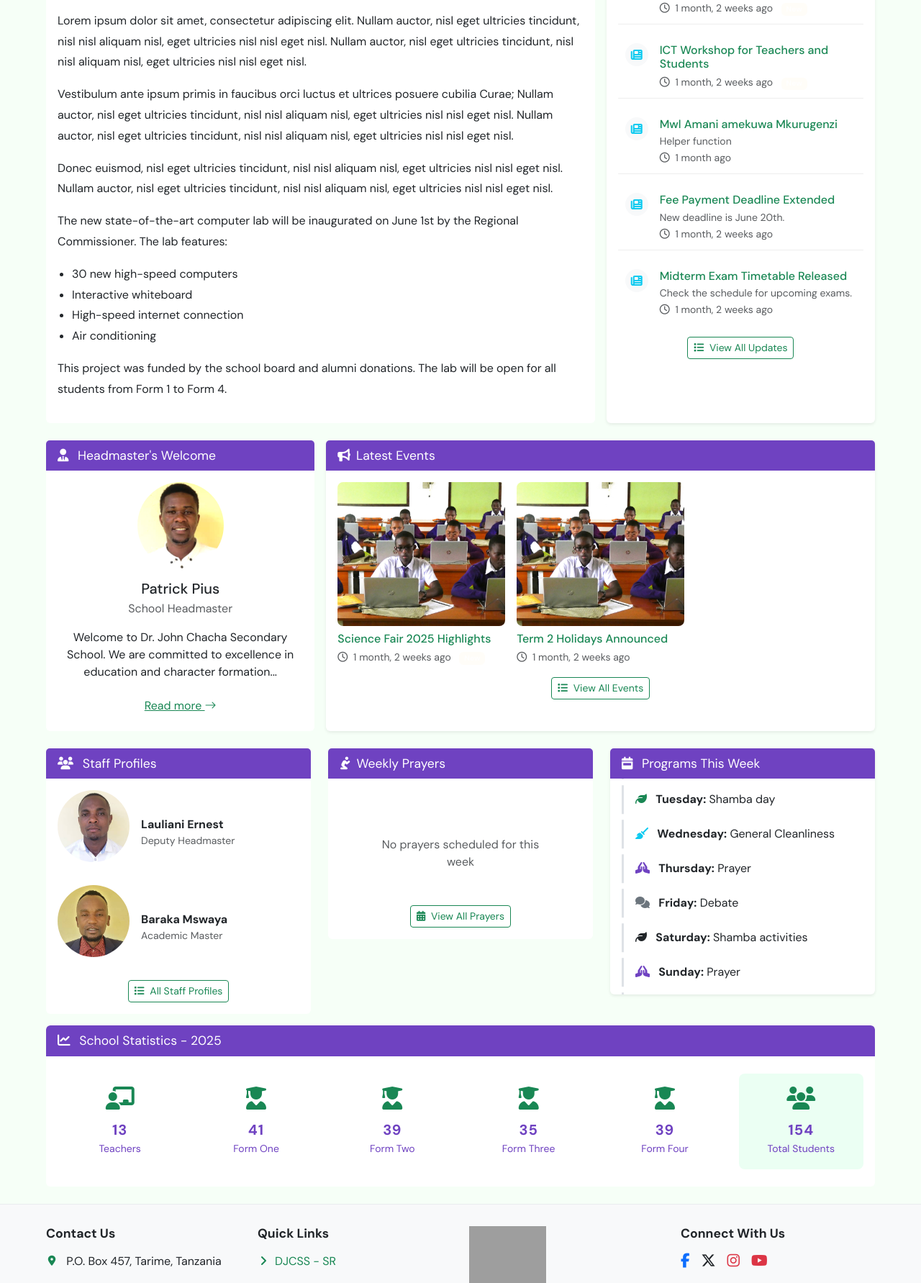
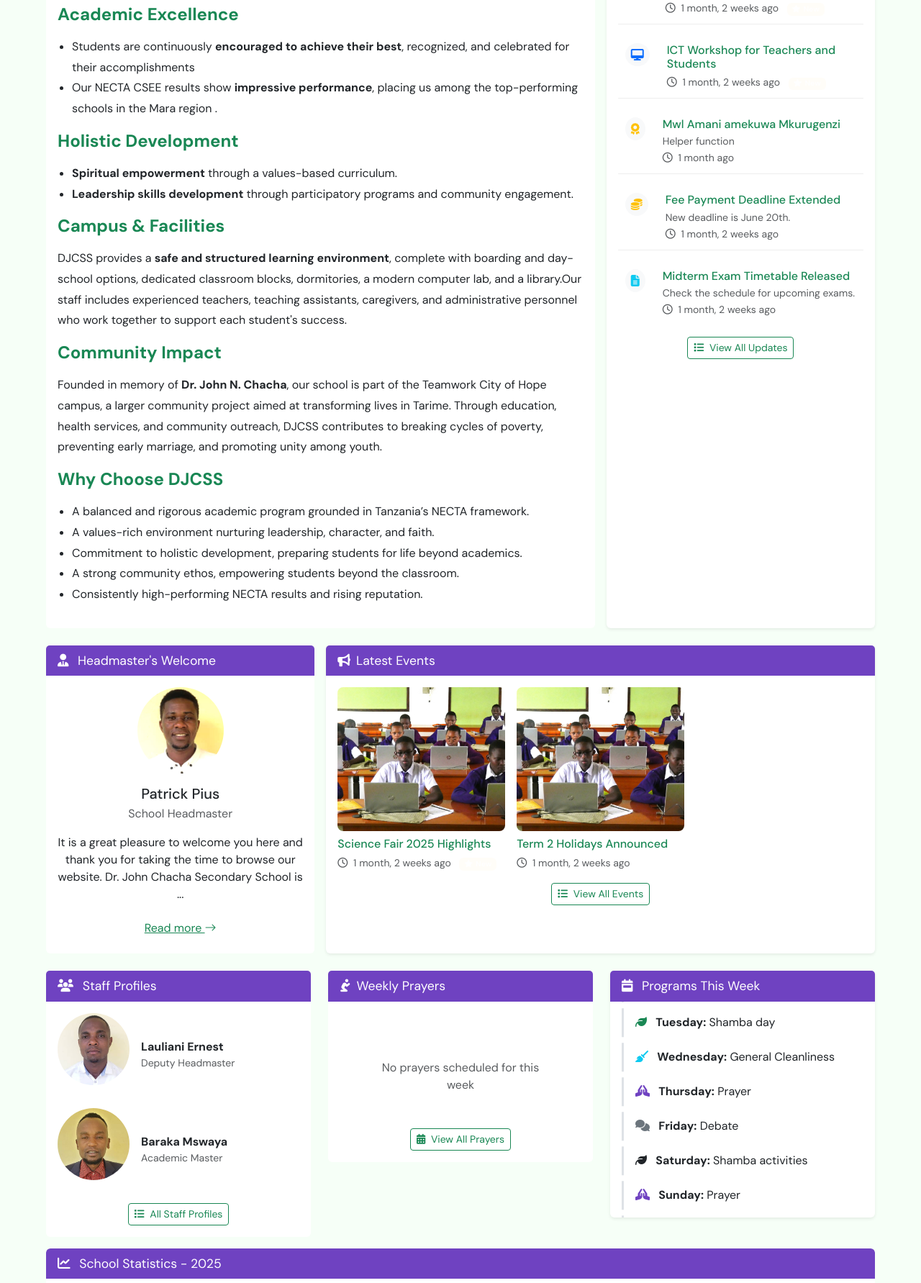
Before and after one commit to d3UsPr0/djcss, a Django app: page / in a window 1280 px wide. Shown: the part 1167-2950 px from the top of the page at 72% size. Run offline with Django 5.2, Linux system fonts and the light colour scheme; data comes from the database, SQL or seed files in the repository; both versions use the stored data as it was after the commit; some libraries are stand-ins or nearby versions; grey boxes are pictures that could not be loaded.

Commit message:
updated HM and About us

```diff
--- a/djcss/settings.py
+++ b/djcss/settings.py
@@ -27,7 +27,7 @@ SECRET_KEY = 'django-insecure-=n8ka&ta(1ip6bcfghdi+*$z(dnl1&0(ju*16ag)x1j7tvn(oj
 DEBUG = True
 
 ALLOWED_HOSTS = [
-    '192.168.0.13',
+    '192.168.0.58',
     '192.168.0.45',
     '10.23.207.103',
     '127.0.0.1',
@@ -46,6 +46,7 @@ INSTALLED_APPS = [
     'django.contrib.sessions',
     'django.contrib.messages',
     'django.contrib.staticfiles',
+    'django.contrib.humanize',
 ]
 
 MEDIA_URL = '/media/'
--- a/web/static/web/css/styles.css
+++ b/web/static/web/css/styles.css
@@ -479,7 +479,6 @@ body {
 
 .footer h6 {
   font-size: 1.1rem;
-  margin-bottom: 1rem;
 }
 
 .footer a {
@@ -686,8 +685,19 @@ body {
   height: 2px;
   background-color: var(--site-purple);
   width: 80px;
-  margin: 1.5rem auto;
+  margin: 0.05rem auto;
   opacity: 0.5;
+}
+
+/* Remove extra spacing from mobile dividers */
+.col-12.d-md-none {
+  margin-top: -0.5rem; /* Compensates for Bootstrap's row gap */
+  margin-bottom: -0.5rem;
+}
+
+.col-12.d-md-none > .px-4 {
+  padding-left: 0 !important;
+  padding-right: 0 !important;
 }
 
 /* Custom arrow styling */
--- a/web/templates/web/base.html
+++ b/web/templates/web/base.html
@@ -160,6 +160,9 @@
                 </ul>
               </li>
               <li class="nav-item px-2">
+                <a class="nav-link" href="{% url "downloads" %}">Downloads</a>
+              </li>
+              <li class="nav-item px-2">
                 <a class="nav-link" href="{% url "contact-us" %}">Contact</a>
               </li>
             </ul>
@@ -194,9 +197,21 @@
             <li class="mb-3">
               <div class="d-flex">
                 <div class="me-3">
-                  <i
-                    class="fas {% if news.category == 'sports' %}fa-trophy text-warning {% elif news.category == 'academic' %}fa-book text-success {% elif news.category == 'events' %}fa-calendar-alt text-primary {% elif news.category == 'health' %}fa-heartbeat text-danger {% else %}fa-newspaper text-info{% endif %} bg-light p-2 rounded-circle"
-                  ></i>
+                  <i class="fas
+  {% if news.category == 'academic' %}fa-book text-primary
+  {% elif news.category == 'exams' %}fa-file-alt text-info
+  {% elif news.category == 'events' %}fa-calendar-days text-success
+  {% elif news.category == 'sports' %}fa-trophy text-warning
+  {% elif news.category == 'achievements' %}fa-medal text-success
+  {% elif news.category == 'meetings' %}fa-users text-secondary
+  {% elif news.category == 'holidays' %}fa-umbrella-beach text-danger
+  {% elif news.category == 'fees' %}fa-coins text-warning
+  {% elif news.category == 'health' %}fa-heartbeat text-danger
+  {% elif news.category == 'ict' %}fa-desktop text-primary
+  {% elif news.category == 'workshops' %}fa-chalkboard-teacher text-info
+  {% elif news.category == 'competitions' %}fa-award text-warning
+  {% else %}fa-clipboard-list text-muted
+  {% endif %} bg-light p-2 rounded-circle me-2"></i>
                 </div>
                 <div>
                   <a
@@ -212,7 +227,9 @@
                     <i class="far fa-clock me-1"></i>
                     {{ news.publish_date|timesince }} ago
                     {% if news.is_featured %}
-                    <span class="badge bg-warning ms-2 blink" style="animation-delay: {{ forloop.counter0|add:"0.2"|floatformat:1 }}s">New</span>
+                    <span class="badge bg-warning ms-2 blink" style="animation-delay: {{ forloop.counter0|add:"0.2"|floatformat:1 }}s">
+                      <i class="fas fa-star me-1"></i>New
+                    </span>
                     {% endif %}
                   </small>
                 </div>
@@ -265,8 +282,7 @@
               </h5>
               <p class="text-muted mb-3">School Headmaster</p>
               <p>
-                Welcome to Dr. John Chacha Secondary School. We are committed to
-                excellence in education and character formation...
+                It is a great pleasure to welcome you here and thank you for taking the time to browse our website. Dr. John Chacha Secondary School is ...
               </p>
               <a href="{% url 'read_more' %}" class="btn btn-link text-success"
                 >Read more <i class="bi bi-arrow-right"></i
@@ -299,7 +315,9 @@
                     <i class="far fa-clock me-1"></i>
                     {{ news.publish_date|timesince }} ago
                     {% if news.is_featured %}
-                    <span class="badge bg-warning ms-2 blink-random">New</span>
+                    <span class="badge bg-warning ms-2 blink" style="animation-delay: {{ forloop.counter0|add:"0.2"|floatformat:1 }}s">
+                      <i class="fas fa-star me-1"></i>New
+                    </span>
                     {% endif %}
                 </small>
                 </div>
@@ -566,10 +584,10 @@
             </p>
           </div>
           <div class="col-12 d-md-none">
-            <div class="px-4">
-              <div class="divider"></div>
-              </div>
-            </div>
+
+            <div class="divider"></div>
+
+          </div>
           <!-- Quick Links Column -->
           <div class="col-12 col-md-6 col-lg-3 mb-4 mb-md-0 text-center text-md-start">
             <h6 class="fw-bold">Quick Links</h6>
@@ -595,9 +613,7 @@
             </p>
           </div>
           <div class="col-12 d-md-none">
-            <div class="px-4">
               <div class="divider"></div>
-              </div>
             </div>
           <!-- School Info Column -->
           <div class="col-12 col-md-6 col-lg-3 mb-4 mb-md-0 text-center text-md-start">
@@ -620,9 +636,7 @@
             <p>Since 2017</p>
           </div>
           <div class="col-12 d-md-none">
-            <div class="px-4">
               <div class="divider"></div>
-              </div>
             </div>
           <!-- Connect Column -->
           <div class="col-12 col-md-6 col-lg-3 text-center text-md-start">
@@ -654,7 +668,7 @@
         <hr class="my-4" />
         <div class="text-center py-2">
           <small class="designer-credit-line">
-            Designed with <i class="fa fa-heart text-danger"></i> by
+            Designed with <i class="fa fa-heart text-danger"></i>by
             <a href="https://deem.com" target="_blank">Deus</a>
           </small>
         </div>
@@ -692,5 +706,28 @@
         }
       });
       </script>
+
+      <script>
+        //AJAX Download Tracking
+  function incrementDownloadCount(pubId) {
+    // AJAX call to increment download count
+    fetch(`/publications/${pubId}/increment_download/`, {
+      method: 'POST',
+      headers: {
+        'X-CSRFToken': '{{ csrf_token }}',
+        'Content-Type': 'application/json',
+      },
+    })
+    .then(response => response.json())
+    .then(data => {
+      if(data.success) {
+        const downloadCount = document.querySelector(`#download-count-${pubId}`);
+        if(downloadCount) {
+          downloadCount.textContent = data.new_count;
+        }
+      }
+    });
+  }
+      </script>
   </body>
 </html>
--- a/web/templates/web/home.html
+++ b/web/templates/web/home.html
@@ -132,43 +132,47 @@
     <div class="card-body">
       <div id="newsDetailView">
         <h4 id="newsDetailTitle" class="mb-3">About Us</h4>
-        <img id="newsDetailImage" src="{% static "web/images/computerlab.jpg"
-        %}" class="img-fluid rounded mb-3" alt="News Image">
         <div id="newsDetailContent" class="news-content">
           <p>
-            Lorem ipsum dolor sit amet, consectetur adipiscing elit. Nullam
-            auctor, nisl eget ultricies tincidunt, nisl nisl aliquam nisl, eget
-            ultricies nisl nisl eget nisl. Nullam auctor, nisl eget ultricies
-            tincidunt, nisl nisl aliquam nisl, eget ultricies nisl nisl eget
-            nisl.
+            <strong>Dr. John Chacha Secondary School (DJCSS)</strong> is a prestigious co-educational O‑Level boarding and day school located in Tarime, Mara Region, Tanzania. Owned by HopeCo and managed by Hope Community Development, DJCSS operates under the Tanzania Education System (NECTA) and proudly supports both academic and holistic growth.
           </p>
+
+          <h4 id="newsDetailTitle" class="mb-3">Our Vision & Mission</h4>
           <p>
-            Vestibulum ante ipsum primis in faucibus orci luctus et ultrices
-            posuere cubilia Curae; Nullam auctor, nisl eget ultricies tincidunt,
-            nisl nisl aliquam nisl, eget ultricies nisl nisl eget nisl. Nullam
-            auctor, nisl eget ultricies tincidunt, nisl nisl aliquam nisl, eget
-            ultricies nisl nisl eget nisl.
+            Our vision is to “serve around 400 students” with a commitment to <strong>academic excellence, leadership development, and spiritual maturity</strong>, building upon the foundation laid at Destiny Primary School by preparing students for university, vocational training, and leadership roles in their communities.
           </p>
+
+          <h4 id="newsDetailTitle" class="mb-3">Academic Excellence</h4>
+          <ul>
+            <li>Students are continuously <strong>encouraged to achieve their best</strong>, recognized, and celebrated for their accomplishments </li>
+            <li>Our NECTA CSEE results show <strong>impressive performance</strong>, placing us among the top-performing schools in the Mara region .</li>
+          </ul>
+
+          <h4 id="newsDetailTitle" class="mb-3">Holistic Development</h4>
+          <ul>
+            <li><strong>Spiritual empowerment</strong> through a values-based curriculum.</li>
+            <li><strong>Leadership skills development</strong> through participatory programs and community engagement.</li>
+          </ul>
+
+          <h4 id="newsDetailTitle" class="mb-3">Campus & Facilities</h4>
           <p>
-            Donec euismod, nisl eget ultricies tincidunt, nisl nisl aliquam
-            nisl, eget ultricies nisl nisl eget nisl. Nullam auctor, nisl eget
-            ultricies tincidunt, nisl nisl aliquam nisl, eget ultricies nisl
-            nisl eget nisl.
+            DJCSS provides a <strong>safe and structured learning environment</strong>, complete with boarding and day-school options, dedicated classroom blocks, dormitories, a modern computer lab, and a library.Our staff includes experienced teachers, teaching assistants, caregivers, and administrative personnel who work together to support each student's success.
           </p>
+
+          <h4 id="newsDetailTitle" class="mb-3">Community Impact</h4>
           <p>
-            The new state-of-the-art computer lab will be inaugurated on June
-            1st by the Regional Commissioner. The lab features:
+            Founded in memory of <strong>Dr. John N. Chacha</strong>, our school is part of the Teamwork City of Hope campus, a larger community project aimed at transforming lives in Tarime. Through education, health services, and community outreach, DJCSS contributes to breaking cycles of poverty, preventing early marriage, and promoting unity among youth.
           </p>
+
+          <h4 id="newsDetailTitle" class="mb-3">Why Choose DJCSS</h4>
           <ul>
-            <li>30 new high-speed computers</li>
-            <li>Interactive whiteboard</li>
-            <li>High-speed internet connection</li>
-            <li>Air conditioning</li>
+            <li>A balanced and rigorous academic program grounded in Tanzania’s NECTA framework.</li>
+            <li>A values-rich environment nurturing leadership, character, and faith.</li>
+            <li>Commitment to holistic development, preparing students for life beyond academics.</li>
+            <li>A strong community ethos, empowering students beyond the classroom.</li>
+            <li>Consistently high-performing NECTA results and rising reputation.</li>
           </ul>
-          <p>
-            This project was funded by the school board and alumni donations.
-            The lab will be open for all students from Form 1 to Form 4.
-          </p>
+
         </div>
       </div>
     </div>
--- a/web/templates/web/staff.html
+++ b/web/templates/web/staff.html
@@ -104,7 +104,7 @@
 
         <!-- Divider -->
         {% if not forloop.last %}
-        <div class="px-4">
+        <div class="">
           <div class="divider"
           ></div>
         </div>
--- a/web/urls.py
+++ b/web/urls.py
@@ -14,5 +14,7 @@ urlpatterns = [
     path('admissions/', views.admissions, name='admissions'),
     path('academics/', views.academics, name='academics'),
     path('gallery/', views.gallery, name='gallery'),
+    path('downloads/', views.publication_list, name='downloads'),
+    path('publications/<int:pk>/increment_download/', views.increment_download_count, name='increment_download'),
 
 ]
--- a/web/views.py
+++ b/web/views.py
@@ -1,7 +1,9 @@
+from django.http import JsonResponse
 from django.shortcuts import render
 from django.utils import timezone
-from .models import News, Prayer, Staff, SchoolStatistics, WeeklyProgram
+from .models import News, Prayer, Publication, Staff, SchoolStatistics, WeeklyProgram
 from django.shortcuts import get_object_or_404
+from django.views.decorators.http import require_POST
 
 def home(request):
     return render(request, 'web/home.html')
@@ -51,3 +53,31 @@ def academics(request):
 
 def gallery(request):
     return render(request, 'web/gallery.html')
+
+def publication_list(request):
+    # Get featured publications first (published and featured)
+    featured = Publication.objects.filter(
+        is_published=True,
+        is_featured=True
+    ).order_by('-date_uploaded')
+
+    # Then get regular published (non-featured) publications
+    regular = Publication.objects.filter(
+        is_published=True,
+        is_featured=False
+    ).order_by('-date_uploaded')
+
+    # Combine both querysets (featured first)
+    publications = list(featured) + list(regular)
+
+    context = {
+        'publications': publications,
+        # 'global_bulletins': your_news_queryset,  # Keep existing context
+    }
+    return render(request, 'web/downloads.html', context)
+
+@require_POST
+def increment_download_count(request, pk):
+    publication = get_object_or_404(Publication, pk=pk)
+    publication.increment_download_count()
+    return JsonResponse({'success': True, 'new_count': publication.download_count})
```
Also changed, not shown: web/admin.py (+9 -1 lines), web/models.py (+28 -0 lines), web/templates/web/downloads.html (added, +70 -0 lines), web/templates/web/events.html (+7 -5 lines), web/templates/web/welcome.html (+26 -19 lines), db.sqlite3, web/static/web/js/custom.js (line endings or trailing spaces), 2 other files.
